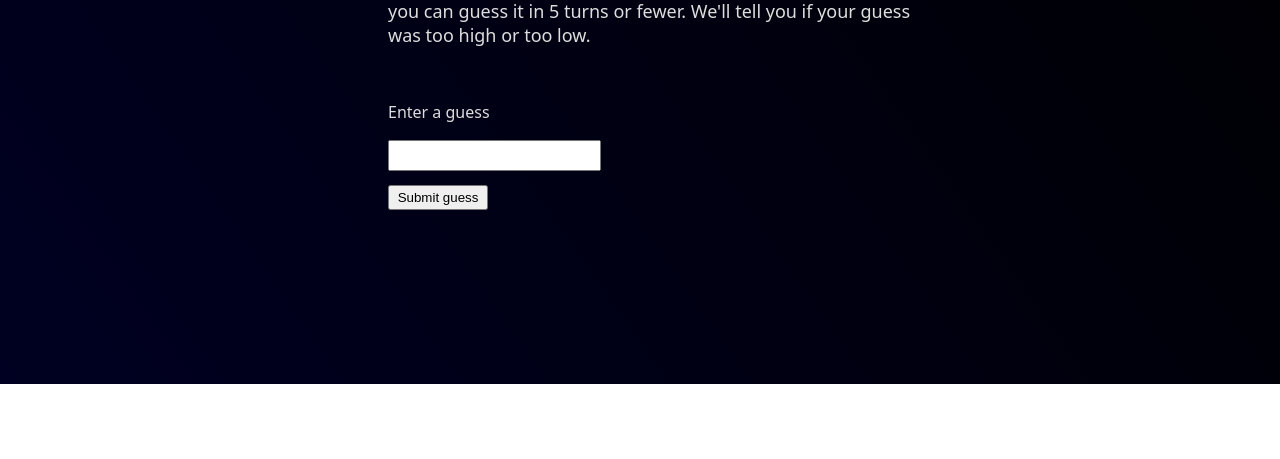
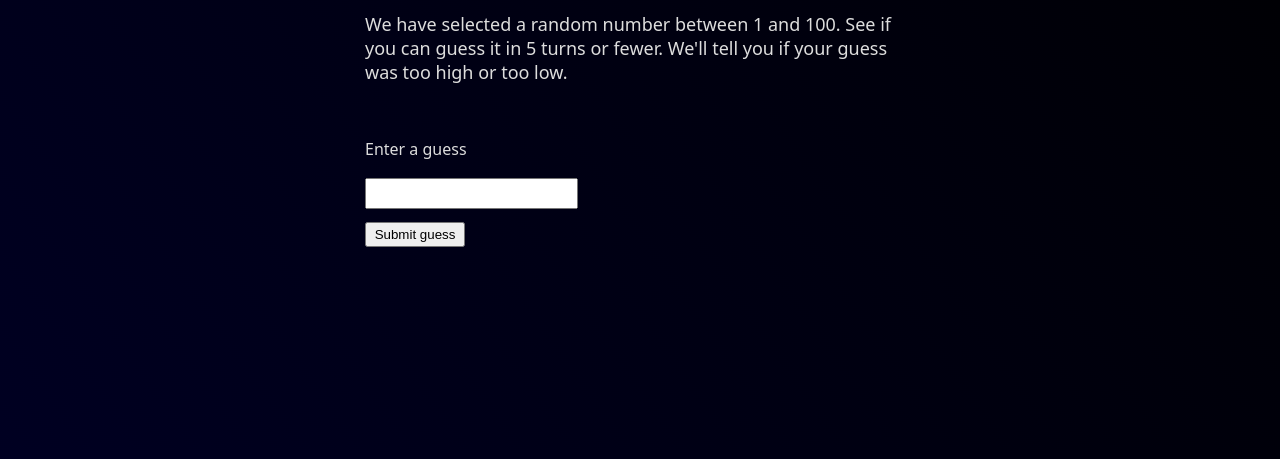
Before and after one commit to kevinhirwa/guess-number-game, a plain HTML site: page index.html in a window 1280 px wide. Shown: the part 341-800 px from the top of the page. Drawn offline with Linux system fonts and the light colour scheme.

Commit message:
Remove unnecessary space

```diff
--- a/index.html
+++ b/index.html
@@ -7,20 +7,22 @@
     <title>Number guessing game</title>
 </head>
 <style>
-    body{
+    body
+    {
+        display: flex;
+        flex-direction: row;
+        justify-content: center;
+        align-items: center;
+        min-height: 100vh;
+        margin: 0%;
+        color: #ddd;
+        font-family: system-ui;
         background: linear-gradient(235deg,#000,#002) no-repeat;
-        color: #ddd;
-        height: fit-content;
-        font-family: system-ui;
     }
     h1{
         font-size: 50px;
         width: 50%;
         font-family: 'Times New Roman';
-    }
-    .content{
-        padding:  2em;
-        height: 100%;
     }
     p{
         font-size: large;
@@ -60,20 +62,21 @@
     .d-block{
         display: block;
     }
-    @media only screen and (min-width:700px) {
-        body{
-            padding: 10%;
+
+    @media screen and (max-width:767px){
+        .content {
+            width: 90%;
+            margin: auto;
         }
+    }
+
+    @media screen and (min-width:768px) {
         h1{
             font-size: 40px;
             width: 50%;
         }
         p{
             width: 550px;
-        }
-        .content{
-            width: 50%;
-            margin: auto;
         }
         .number{
             justify-content: left;
```
